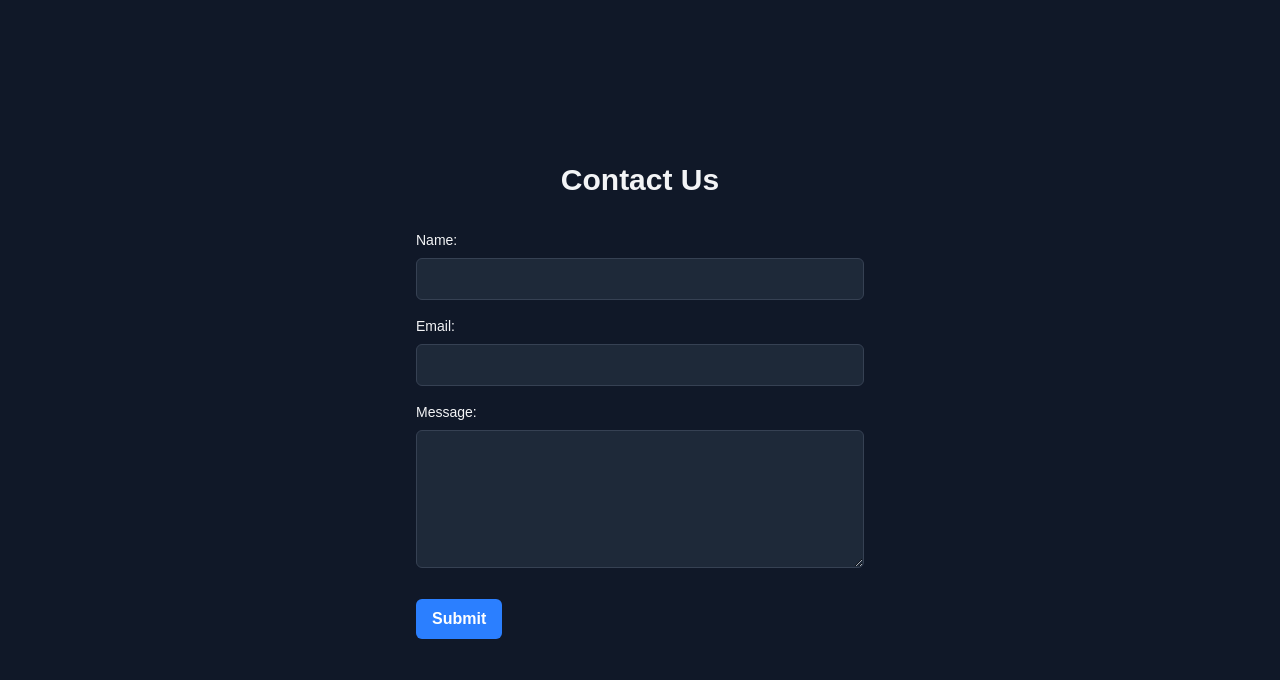
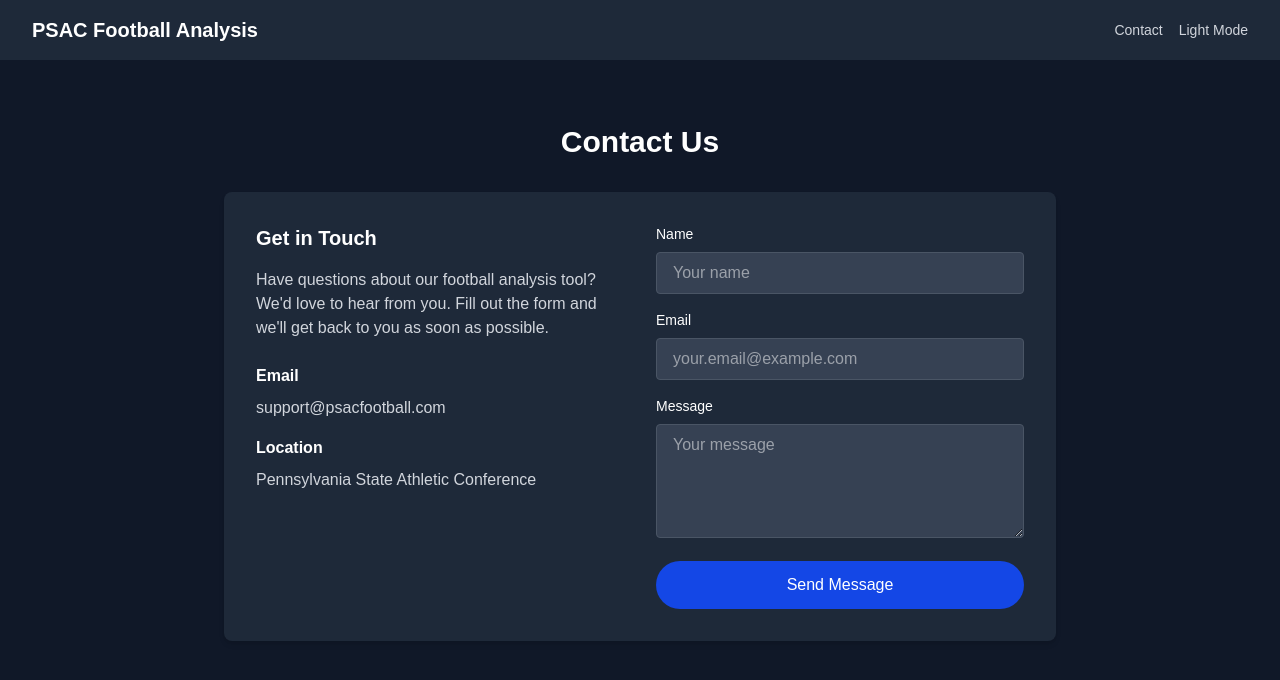
Before and after one commit to johnseibert19/PSAC-Football-Analysis, a Next.js app in the folder psac-football-analysis/: page /contact in a window 1280 px wide. Shown: the top 680 px of the page. Built offline with nearby package versions, Linux system fonts and the light colour scheme.

Commit message:
fixed light mode and contact page buttons

```diff
--- a/psac-football-analysis/src/app/contact/page.tsx
+++ b/psac-football-analysis/src/app/contact/page.tsx
@@ -1,99 +1,95 @@
 // contact.tsx
 "use client";
 
-import React, { useState } from "react";
+import React from 'react';
+import { useRouter } from 'next/navigation';
 
-const Contact: React.FC = () => {
-  const [name, setName] = useState("");
-  const [email, setEmail] = useState("");
-  const [message, setMessage] = useState("");
-
-  const handleSubmit = async (e: React.FormEvent) => {
-    e.preventDefault();
-
-    // logic here to send the contact information to the server
-    console.log("Submitting contact information:", { name, email, message });
-
-    /*
-    try {
-      const response = await fetch("/api/contact", {
-        method: "POST",
-        headers: {
-          "Content-Type": "application/json",
-        },
-        body: JSON.stringify({ name, email, message }),
-      });
-
-      if (response.ok) {
-        console.log("Contact information submitted successfully.");
-        // Optionally clear the form or show a success message
-      } else {
-        console.error("Failed to submit contact information.");
-        // Show an error message to the user
-      }
-    } catch (error) {
-      console.error("Error submitting contact information:", error);
-      // Show an error message to the user
-    }
-    */
-  };
+const ContactPage = () => {
+  const router = useRouter();
 
   return (
-    <div className="bg-gray-900 text-gray-100 min-h-screen flex flex-col items-center justify-center p-8">
-      <h1 className="text-3xl font-semibold mb-8">Contact Us</h1>
+    <main className="flex min-h-screen flex-col items-center justify-start bg-gray-900 text-white">
+      {/* Top Navigation Bar */}
+      <div className="bg-gray-800 w-full py-4 px-8 flex justify-between items-center">
+        <span
+          className="font-bold text-xl cursor-pointer"
+          onClick={() => router.push('/')}
+        >
+          PSAC Football Analysis
+        </span>
+        <div>
+          <button className="text-sm text-gray-300 hover:text-white mr-4">Contact</button>
+          <button className="text-sm text-gray-300 hover:text-white">Light Mode</button>
+        </div>
+      </div>
 
-      <form onSubmit={handleSubmit} className="w-full max-w-md">
-        <div className="mb-4">
-          <label htmlFor="name" className="block text-sm font-medium mb-2">
-            Name:
-          </label>
+      <div className="max-w-4xl w-full py-16 px-8">
+        <h1 className="text-3xl font-bold mb-8 text-center">Contact Us</h1>
+
+        <div className="bg-gray-800 rounded-lg shadow-md p-8">
+          <div className="grid grid-cols-1 md:grid-cols-2 gap-8">
+            <div>
+              <h2 className="text-xl font-semibold mb-4">Get in Touch</h2>
+              <p className="text-gray-300 mb-6">
+                Have questions about our football analysis tool? We'd love to hear from you.
+                Fill out the form and we'll get back to you as soon as possible.
+              </p>
+
+              <div className="space-y-4">
+                <div>
+                  <h3 className="font-semibold mb-2">Email</h3>
+                  <p className="text-gray-300">support@psacfootball.com</p>
+                </div>
+                <div>
+                  <h3 className="font-semibold mb-2">Location</h3>
+                  <p className="text-gray-300">Pennsylvania State Athletic Conference</p>
+                </div>
+              </div>
+            </div>
+
+            <form className="space-y-4">
+              <div>
+                <label htmlFor="name" className="block text-sm font-medium mb-2">Name</label>
                 <input
                   type="text"
                   id="name"
-            value={name}
-            onChange={(e) => setName(e.target.value)}
-            className="w-full px-3 py-2 border border-gray-700 rounded-md bg-gray-800 text-gray-100 focus:outline-none focus:ring-2 focus:ring-blue-500"
-            required
+                  className="w-full px-4 py-2 rounded bg-gray-700 border border-gray-600 focus:border-blue-500 focus:outline-none"
+                  placeholder="Your name"
                 />
               </div>
 
-        <div className="mb-4">
-          <label htmlFor="email" className="block text-sm font-medium mb-2">
-            Email:
-          </label>
+              <div>
+                <label htmlFor="email" className="block text-sm font-medium mb-2">Email</label>
                 <input
                   type="email"
                   id="email"
-            value={email}
-            onChange={(e) => setEmail(e.target.value)}
-            className="w-full px-3 py-2 border border-gray-700 rounded-md bg-gray-800 text-gray-100 focus:outline-none focus:ring-2 focus:ring-blue-500"
-            required
+                  className="w-full px-4 py-2 rounded bg-gray-700 border border-gray-600 focus:border-blue-500 focus:outline-none"
+                  placeholder="your.email@example.com"
                 />
               </div>
 
-        <div className="mb-6">
-          <label htmlFor="message" className="block text-sm font-medium mb-2">
-            Message:
-          </label>
+              <div>
+                <label htmlFor="message" className="block text-sm font-medium mb-2">Message</label>
                 <textarea
                   id="message"
-            value={message}
-            onChange={(e) => setMessage(e.target.value)}
-            className="w-full px-3 py-2 border border-gray-700 rounded-md bg-gray-800 text-gray-100 focus:outline-none focus:ring-2 focus:ring-blue-500"
-            rows={5}
-            required
-          />
+                  rows={4}
+                  className="w-full px-4 py-2 rounded bg-gray-700 border border-gray-600 focus:border-blue-500 focus:outline-none"
+                  placeholder="Your message"
+                ></textarea>
               </div>
 
               <button
                 type="submit"
-          className="bg-blue-500 hover:bg-blue-600 text-white font-semibold py-2 px-4 rounded-md"
+                className="w-full px-6 py-3 bg-blue-700 text-white rounded-full hover:bg-blue-600 transition-colors"
               >
-          Submit
+                Send Message
               </button>
             </form>
           </div>
+        </div>
+      </div>
+    </main>
   );
 };
 
-export default Contact;
+export default ContactPage;
```
Lines whose indentation alone changed are shown as unchanged.
